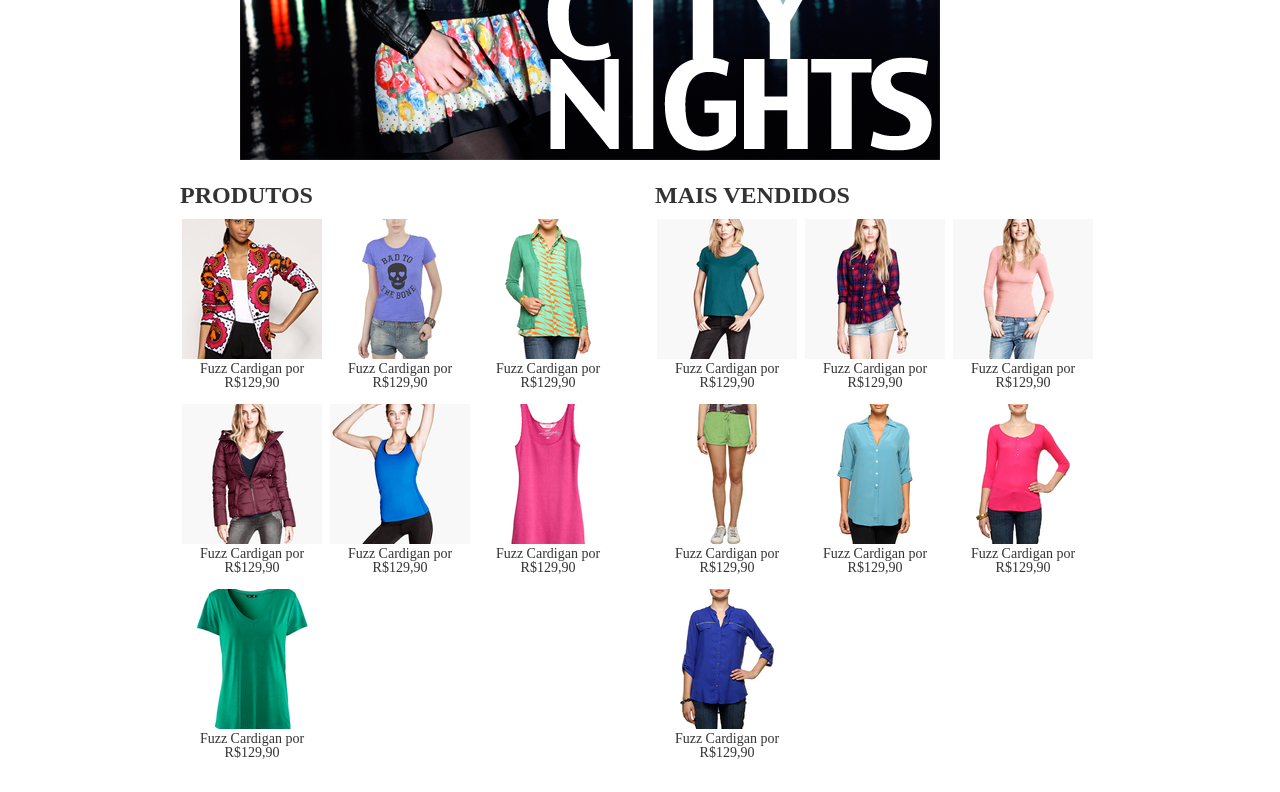
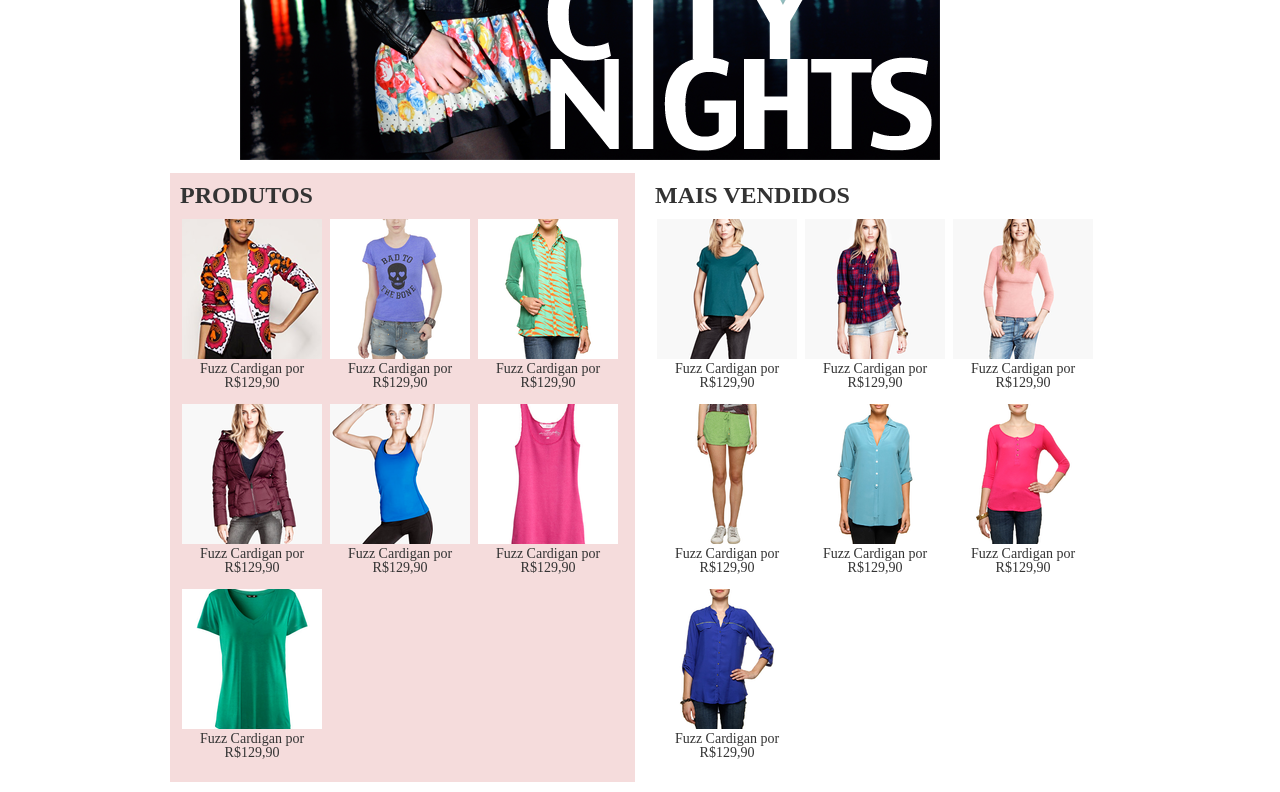
Before and after one commit to letticiaAndrade/Mirror-Fashion, a plain HTML site: page mirrorfashion/index.html in a window 1280 px wide. Shown: the part 408-1200 px from the top of the page. Drawn offline with Linux system fonts and the light colour scheme.

Commit message:
adicionando backgroud-color em novidades

```diff
--- a/mirrorfashion/css/estilos.css
+++ b/mirrorfashion/css/estilos.css
@@ -79,6 +79,7 @@ header {
 }
 .novidades {
     float: left;
+    background-color: #F5DCDC;
 }
 .mais-vendidos {
     float: right;
```
